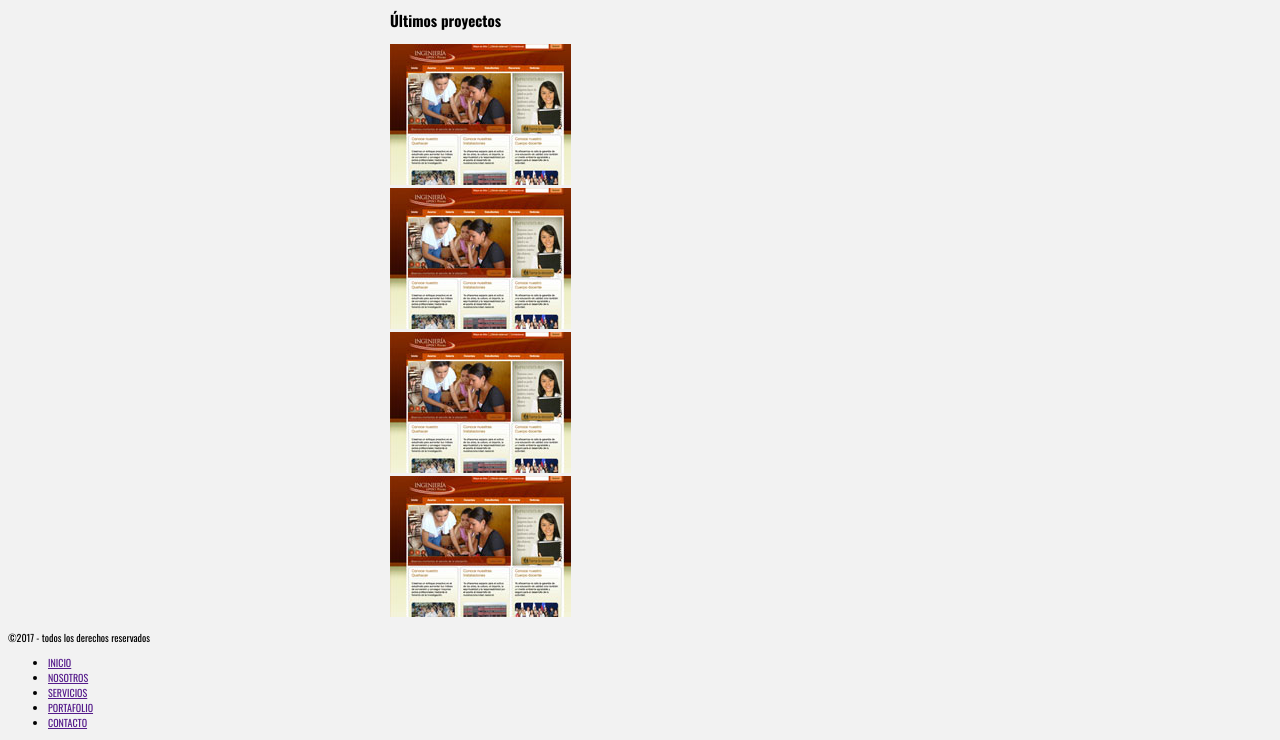
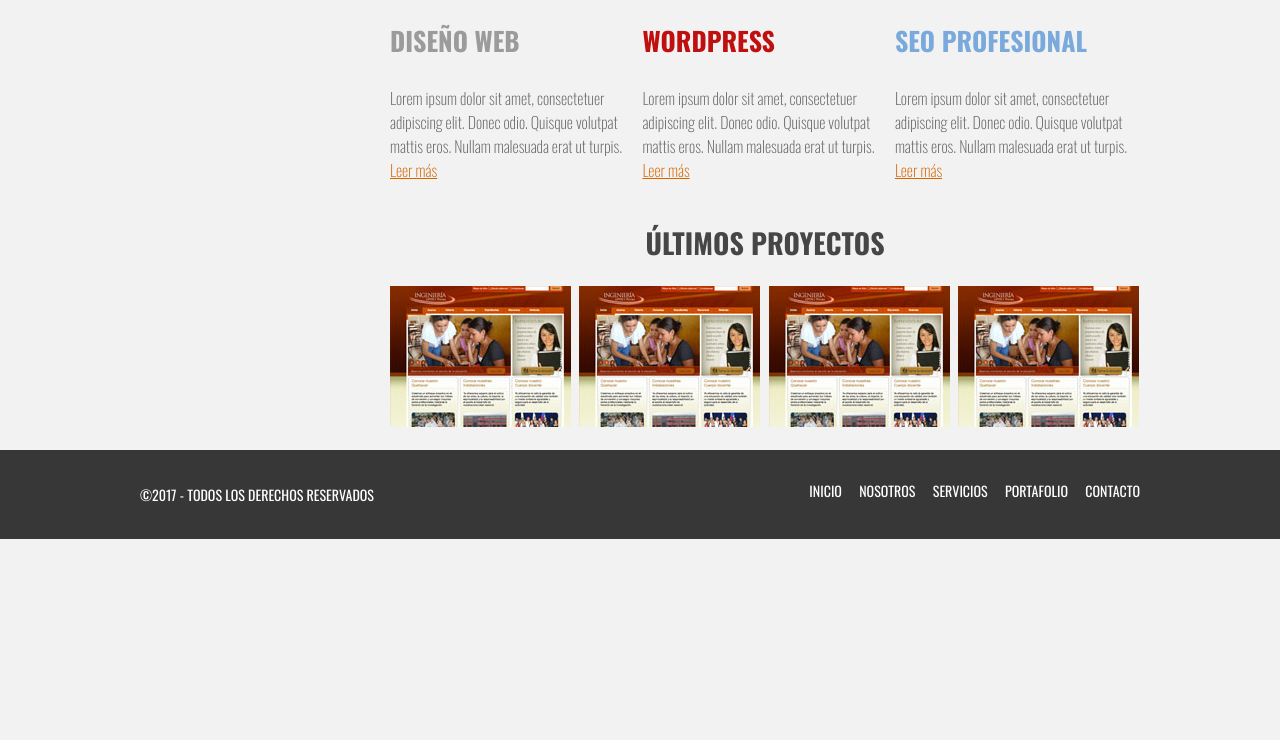
Before and after one commit to meneseswill/meneboni, a plain HTML site: page website/index.html in a window 1280 px wide. Shown: the part 726-1466 px from the top of the page. After the commit the page ends 1265 px from the top, so only its background shows below. Drawn offline with nearby package versions, Linux system fonts and the light colour scheme.

Commit message:
CSS Parte 2

```diff
--- a/website/css/style.css
+++ b/website/css/style.css
@@ -9,6 +9,8 @@ html{
 
 body{
 	background-color: #f2f2f2;
+	padding: 0;
+	margin: 0;
 }
 
 figure{
@@ -85,3 +87,122 @@ figure{
 	float: left;
 	box-sizing: border-box;
 }
+
+.banner{
+	width: 100%;
+	border: 10px solid #fff;
+	max-width: 728px;
+}
+
+.titulo{
+	text-transform: uppercase;
+	color:#888888;
+	font-size: 3rem;
+	text-align: center;
+}
+.titulo span{
+	color: #80aedc;
+}
+
+.titulo-borde{
+	border-top: 1px dashed #9d9d9d;
+	border-bottom: 1px dashed #9d9d9d;
+	padding: 15px 0;
+}
+
+/*Servicios*/
+.servicios article{
+	width: 32.66%;
+	float: left;
+}
+
+.servicios article:nth-child(2){
+	margin-left: 1%;
+	margin-right: 1%;
+}
+.titulo-servicios, .titulo-proyectos{
+	color: #464646;
+	font-size: 2.8rem;
+}
+.descripcion-servicio{
+	color: #636161;
+	font-weight: 200;
+	font-size: 1.6rem;
+}
+.titulo-dw{
+	color: #9c9b9b;
+	text-align: left;
+	font-size: 2.6rem;
+}
+
+.titulo-wp{
+	color: #c00f0f;
+	text-align: left;
+	font-size: 2.6rem;
+}
+
+.titulo-seo{
+	color: #79aadb;
+	text-align: left;
+	font-size: 2.6rem;
+}
+
+.leer-mas{
+	color: #d46600;
+}
+
+/*Proyecto*/
+
+.proyectos article{
+	width: 24.25%;
+	margin-right: 1%;
+	float: left;
+}
+
+.proyectos article:last-child{
+	margin-right: 0;
+}
+
+/*Footer*/
+.pie-pagina{
+	background-color: #373737;
+	margin-top: 20px;
+	padding: 20px 0;
+}
+.copy{
+	width: 40%;
+	float: left;
+}
+.contenedor-pie{
+	width: 1000px;
+	margin-left: auto;
+	margin-right: auto;
+}
+.copy p{
+	color: #fff;
+	text-transform: uppercase;
+	font-size: 1.4rem;
+}
+
+.cont-menu-pie{
+	float: right;
+	width: 60%;
+}
+
+.menu-pie{
+	list-style-type: none;
+	padding: 0;
+	text-align: right;
+}
+
+.menu-pie li{
+	display: inline-block;
+	margin-left: 15px;
+}
+
+.menu-pie li a{
+	text-decoration: none;
+	color: #fff;
+	text-transform: uppercase;
+	font-size: 1.4rem;
+}
--- a/website/index.html
+++ b/website/index.html
@@ -47,38 +47,39 @@
 				<!-- Banner -->
 				<section>
 					<picture>
-						<img src="images/banner-meneboni.jpg" alt="Banner de meneboni">
+						<img class="banner" src="images/banner-meneboni.jpg" alt="Banner de meneboni">
 					</picture>
 				</section>
 				<!-- Fin del banner -->
 
 				<!-- Sección somos -->
 				<section>
-					<h1>Somos un equipo de Diseñadores y Programadores Web comprometidos con la calidad</h1>
+					<h1 class="titulo titulo-borde">Somos un equipo de <span>Diseñadores y Programadores Web</span> comprometidos con la calidad</h1>
 				</section>
 				<!-- Fin sección somos -->
 
 				<!-- Puntos de acción -->
 				<section>
 					<header>
-						<h2>Nuestros servicios</h2>
+						<h2 class="titulo titulo-servicios">Nuestros servicios</h2>
 					</header>
-					<section>
+					<section class="servicios">
 						<article>
-							<h3>Diseño web</h3>
-							<p>Lorem ipsum dolor sit amet, consectetuer adipiscing elit. Donec odio. Quisque volutpat mattis eros. Nullam malesuada erat ut turpis.
-								<a href="Leer más"></a></p>
+							<h3 class="titulo titulo-dw">Diseño web</h3>
+							<p class="descripcion-servicio">Lorem ipsum dolor sit amet, consectetuer adipiscing elit. Donec odio. Quisque volutpat mattis eros. Nullam malesuada erat ut turpis.
+								<a class="leer-mas" href="#">Leer más</a></p>
 						</article>
 						<article>
-							<h3>Wordpress</h3>
-							<p>Lorem ipsum dolor sit amet, consectetuer adipiscing elit. Donec odio. Quisque volutpat mattis eros. Nullam malesuada erat ut turpis.
-								<a href="Leer más"></a></p>
+							<h3 class="titulo titulo-wp">Wordpress</h3>
+							<p class="descripcion-servicio">Lorem ipsum dolor sit amet, consectetuer adipiscing elit. Donec odio. Quisque volutpat mattis eros. Nullam malesuada erat ut turpis.
+								<a class="leer-mas" href="#">Leer más</a></p>
 						</article>
 						<article>
-							<h3>SEO Profesional</h3>
-							<p>Lorem ipsum dolor sit amet, consectetuer adipiscing elit. Donec odio. Quisque volutpat mattis eros. Nullam malesuada erat ut turpis.
-								<a href="Leer más"></a></p>
+							<h3 class="titulo titulo-seo">SEO Profesional</h3>
+							<p class="descripcion-servicio">Lorem ipsum dolor sit amet, consectetuer adipiscing elit. Donec odio. Quisque volutpat mattis eros. Nullam malesuada erat ut turpis.
+								<a class="leer-mas" href="#">Leer más</a></p>
 						</article>
+						<div class="clear"></div>
 					</section>
 				</section>
 				<!-- Fin de los puntos de acción -->
@@ -86,9 +87,9 @@
 				<!-- Sección de proyectos -->
 				<section>
 					<header>
-						<h2>Últimos proyectos</h2>
+						<h2 class="titulo titulo-proyectos">Últimos proyectos</h2>
 					</header>
-					<section>
+					<section class="proyectos">
 						<article>
 							<picture>
 								<img src="images/proyectos.jpg" alt="Proyecto 1">
@@ -121,14 +122,14 @@
 	<!-- fin del contenedor de la página -->
 
 	<!-- pie de la página -->
-	<footer>
-		<section>
-			<section>
+	<footer class="pie-pagina">
+		<section class="contenedor-pie">
+			<section class="copy">
 				<p>&copy;2017 - todos los derechos reservados</p>
 			</section>
-			<section>
+			<section class="cont-menu-pie">
 				<nav>
-					<ul>
+					<ul class="menu-pie">
 						<li><a href="">INICIO</a> </li>
 						<li><a href="">NOSOTROS</a> </li>
 						<li><a href="">SERVICIOS</a> </li>
@@ -137,6 +138,7 @@
 					</ul>
 				</nav>
 			</section>
+			<div class="clear"></div>
 		</section>
 	</footer>
 	<!-- fin del pie de la página -->
```
